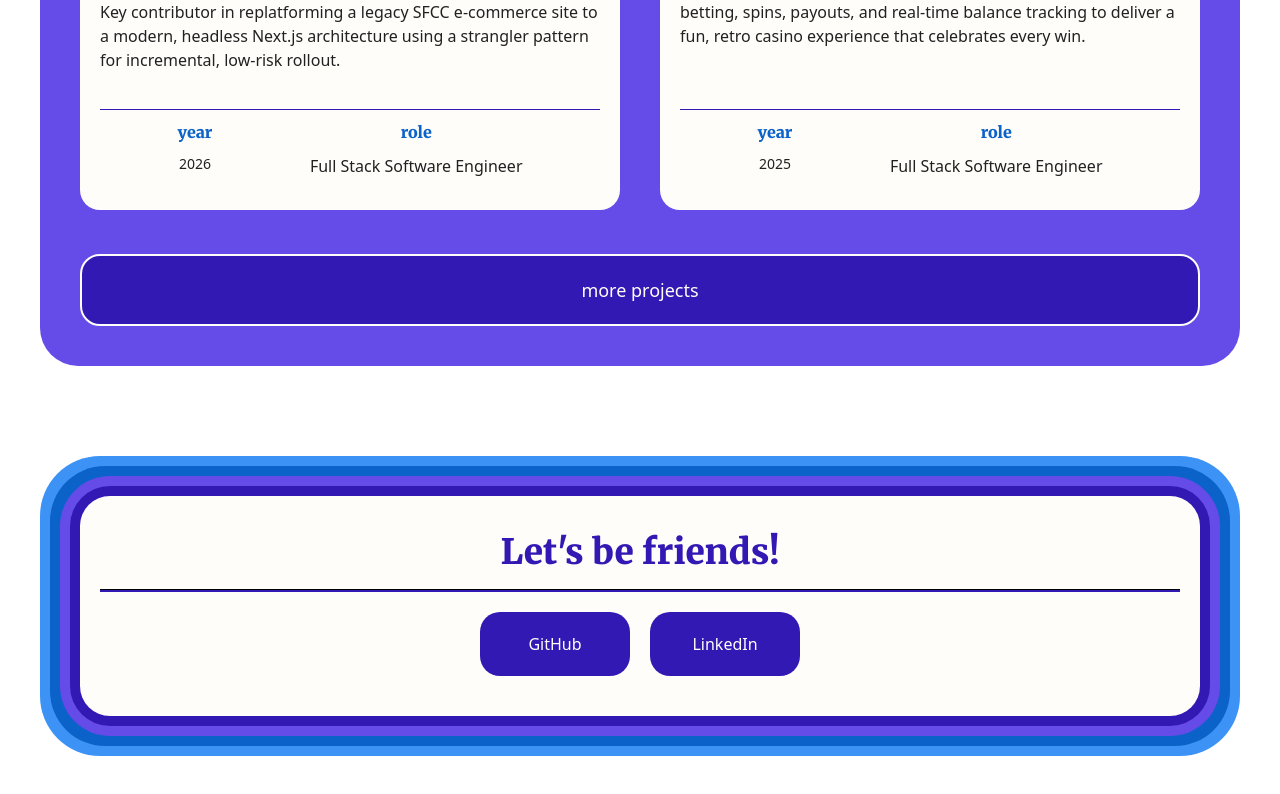
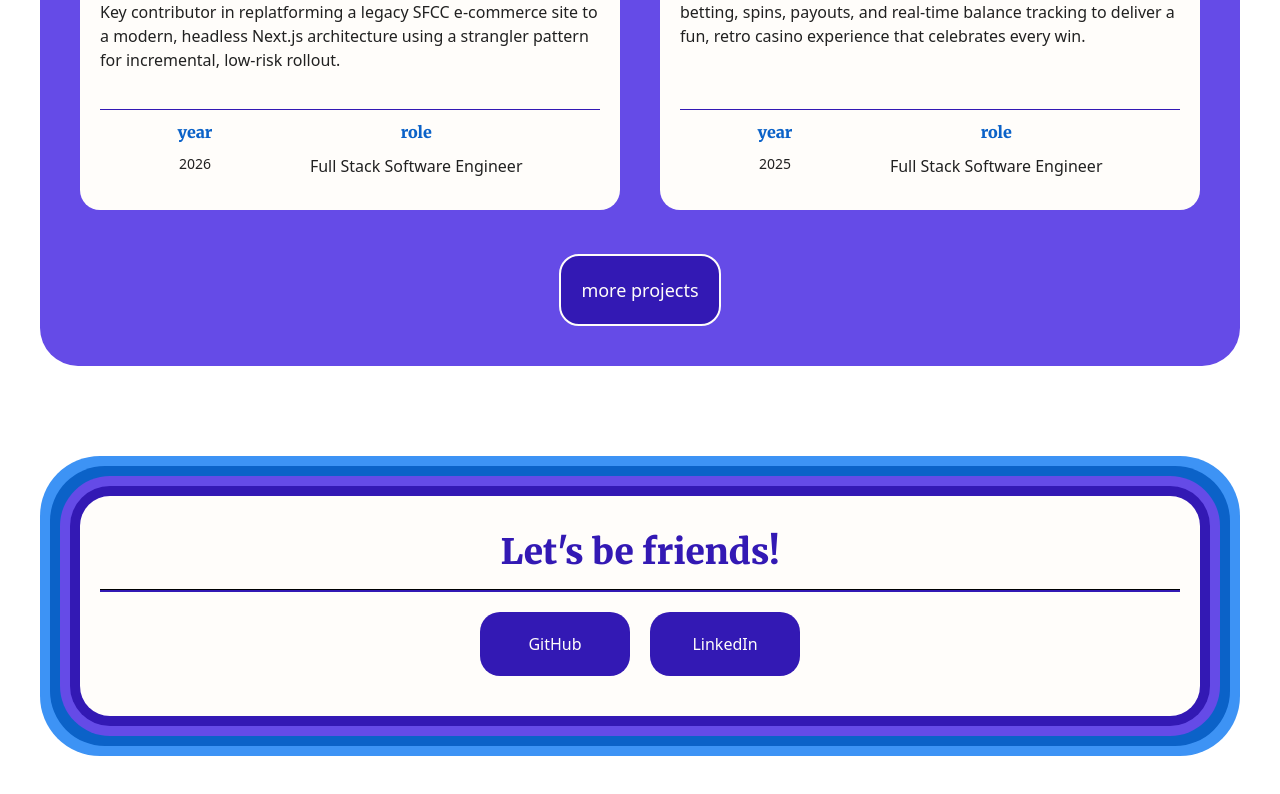
Before and after one commit to kleinlikecalvin/klein_like_calvin_next, a Next.js app: page / in a window 1280 px wide. Shown: the part 974-1768 px from the top of the page. Built offline with nearby package versions, Linux system fonts and the light colour scheme.

Commit message:
Updates button width

```diff
--- a/app/components/landing/ProjectOverview.tsx
+++ b/app/components/landing/ProjectOverview.tsx
@@ -12,7 +12,7 @@ export default function ProjectOverview() {
       {projectsData.length > 2 && (
         <a
           href="/all-projects"
-          className="mt-11 text-lg font-medium text-center hover:bg-background border-2 hover:text-special-one"
+          className="mt-11 text-lg font-medium text-center w-max mx-auto hover:bg-background border-2 hover:text-special-one"
         >
           more projects
         </a>
```
